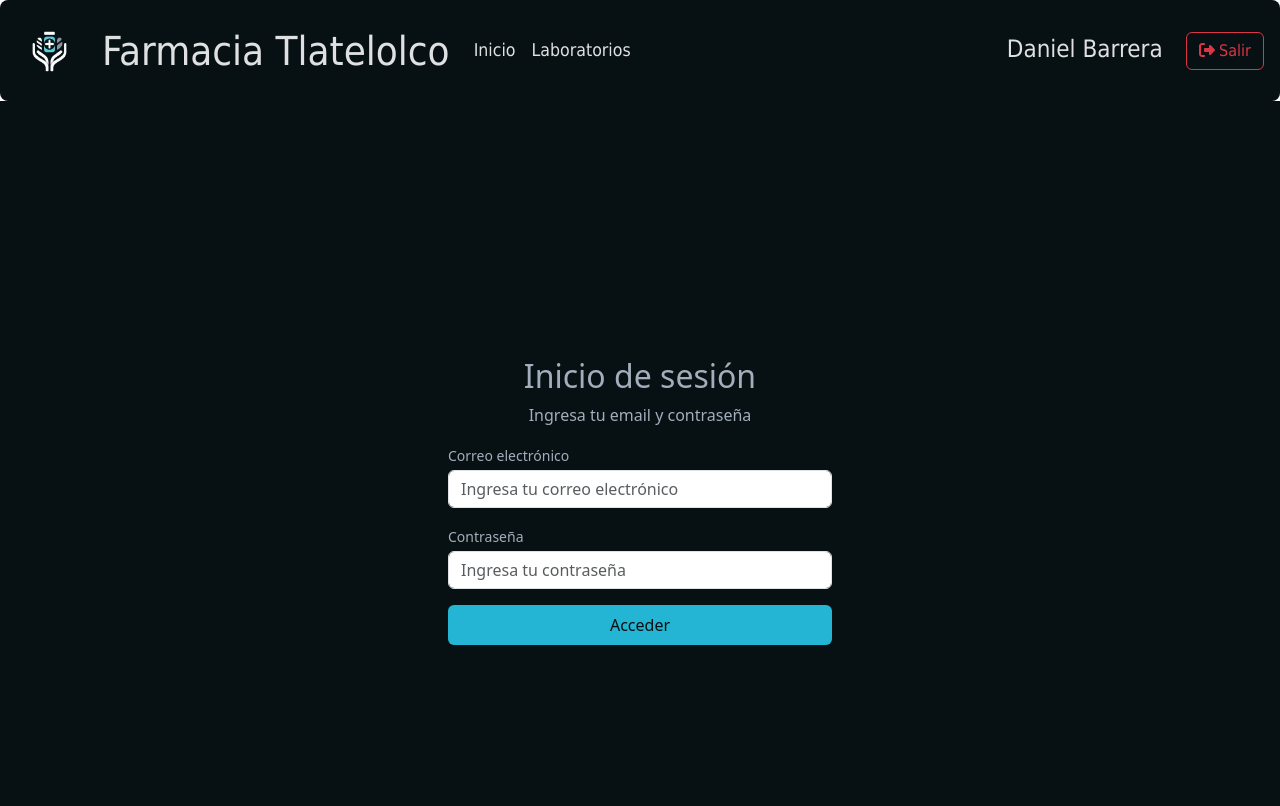
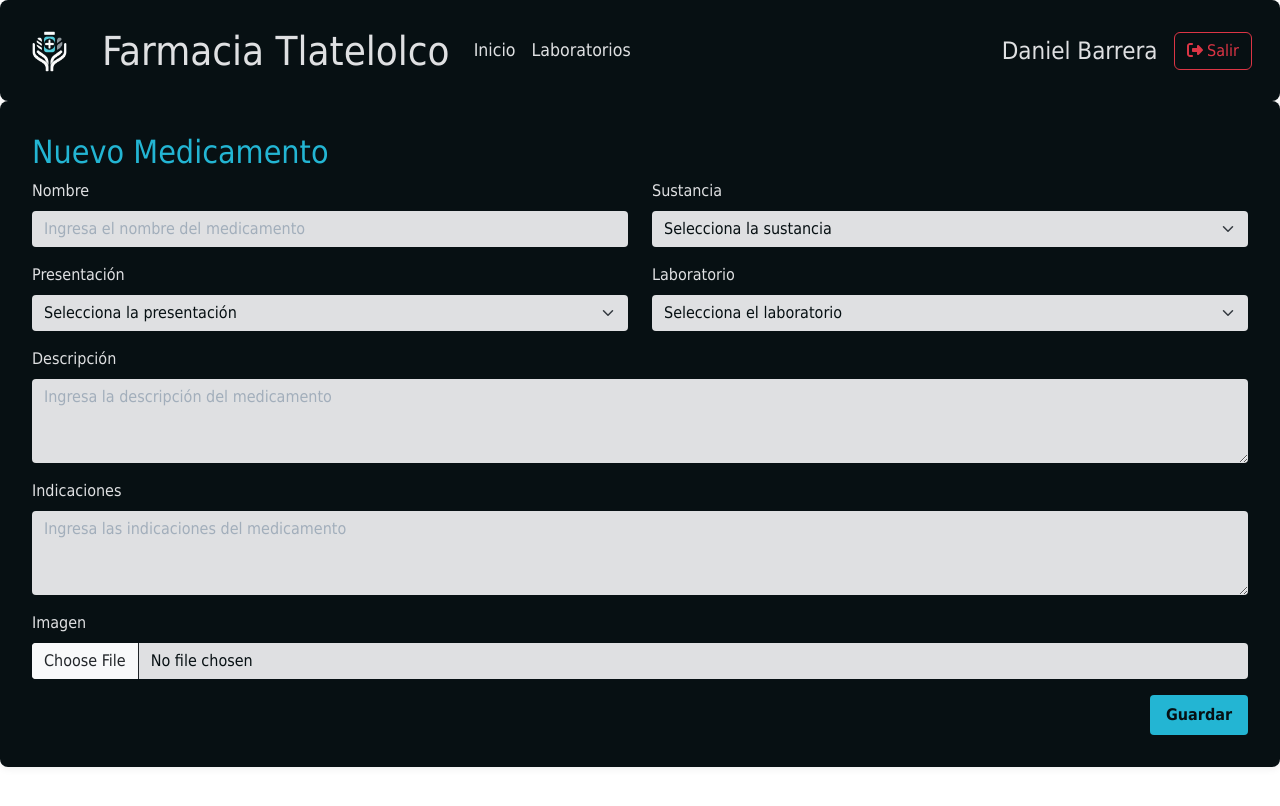
Before and after one commit to Daniel-tech-cloud/Proyecto-para-Farmacia, a React (Vite) app: page /alta in a window 1280 px wide. Before the commit this address led to /login. Shown: the top 806 px of the page. Built offline with nearby package versions, Linux system fonts and the light colour scheme.

Commit message:
Creación de componente para alata de medicamentos y ya hace el inicio de sesión. Queda pendiente usar context y actualiar navbar

```diff
--- a/package.json
+++ b/package.json
@@ -21,7 +21,7 @@
     "papaparse": "^5.4.1",
     "react": "^18.2.0",
     "react-dom": "^18.2.0",
-    "react-router-dom": "^6.23.1"
+    "react-router-dom": "^6.24.1"
   },
   "devDependencies": {
     "@types/react": "^18.2.55",
--- a/src/components/Home.jsx
+++ b/src/components/Home.jsx
@@ -55,7 +55,6 @@ export const Home = () => {
                                     <button className="btn btn-outline-info w-100 btn-font">Ver más...</button>
                                 </Link>
                             </div>
-
                         </div>
                     </div>
 
--- a/src/components/Laboratorios.jsx
+++ b/src/components/Laboratorios.jsx
@@ -2,7 +2,6 @@ import { useFetch } from '../hooks/useFetch';
 
 export const Laboratorios = () => {
     const { data, isLoading } = useFetch('http://localhost:3001/api/events/search/laboratorios/');
-
 
     return (
         <>
--- a/src/components/NavBar.jsx
+++ b/src/components/NavBar.jsx
@@ -1,25 +1,24 @@
 import { useState } from 'react';
-import { useNavigate } from 'react-router-dom';
 import { FontAwesomeIcon } from '@fortawesome/react-fontawesome';
 import { faSignOutAlt } from '@fortawesome/free-solid-svg-icons';
+import { Link } from 'react-router-dom'; // Importa Link desde react-router-dom
 
 import '../style.css';
 
 export const NavBar = () => {
     const [showMenu, setShowMenu] = useState(false);
-
-    const isAuthenticated = () => {
-
-    }
+    // Función para cerrar sesión
+    const handleLogout = () => {
+        // Lógica para cerrar sesión
+    };
 
     return (
-        <>
         <nav className="navbar navbar-expand-lg background-navbar rounded-3">
             <div className="container-fluid">
-                    <a className="navbar-brand d-flex align-items-center" href="/">
+                <Link className="navbar-brand d-flex align-items-center" to="/">
                     <img src="/public/img/logo.png" alt="Logo" className="img-logo img-fluid" />
                     <h1 className="m-0">Farmacia Tlatelolco</h1>
-                    </a>
+                </Link>
 
                 <button className="navbar-toggler" type="button" onClick={() => setShowMenu(!showMenu)}>
                     <span className="navbar-toggler-icon"></span>
@@ -28,27 +27,24 @@ export const NavBar = () => {
                 <div className={`collapse navbar-collapse ${showMenu ? 'show' : ''}`}>
                     <ul className="navbar-nav me-auto mb-2 mb-lg-0 navbar-font d-flex align-items-center">
                         <li className="nav-item">
-                                <a className="nav-link active" aria-current="page" href="/home">Inicio</a>
+                            <Link to="/home" className="nav-link">Inicio</Link>
                         </li>
                         <li className="nav-item">
-                                <a className="nav-link active" aria-current="page" href="/laboratorios">Laboratorios</a>
+                            <Link to="/laboratorios" className="nav-link">Laboratorios</Link>
                         </li>
                     </ul>
                 </div>
 
-                </div>
-                <div className="navbar-brand">
-                    <span>
+                <div className="navbar-brand d-flex align-items-center">
+                    <span className="me-3">
                         Daniel Barrera {/*  // TODO: Validar usuario */}
                                         {/*  // TODO: Arreglar fondo de navbar */}
                     </span>
-
-                    <button className="ms-3 btn btn-outline-danger">
+                    <button className="btn btn-outline-danger" onClick={handleLogout}>
                         <FontAwesomeIcon icon={faSignOutAlt} /> Salir
                     </button>
                 </div>
-
+            </div>
         </nav>
-        </>
-    )
-}
+    );
+};
--- a/src/components/routes/busqueda/Busqueda.jsx
+++ b/src/components/routes/busqueda/Busqueda.jsx
@@ -2,7 +2,7 @@ import React, { useState } from 'react';
 import { useNavigate } from 'react-router-dom';
 import { FontAwesomeIcon } from '@fortawesome/react-fontawesome';
 import { faSearch } from '@fortawesome/free-solid-svg-icons';
-import { log } from '@tensorflow/tfjs';
+
 
 export const Busqueda = ({ tipo }) => {
     const [datoABuscar, setDatoABuscar] = useState('');
@@ -32,7 +32,6 @@ export const Busqueda = ({ tipo }) => {
         try {
             const response = await fetch(`http://localhost:3001/api/events/search/${tipo}/search?nombre=${datoABuscar}`);
             const data = await response.json();
-            console.log(data);
 
             // Mapea el tipo de búsqueda a la propiedad correspondiente en la respuesta
             const tipoRespuestaMap = {
@@ -42,7 +41,6 @@ export const Busqueda = ({ tipo }) => {
             };
 
             const resultadosKey = tipoRespuestaMap[tipo];
-
             // Verifica si la respuesta tiene la propiedad correspondiente
             if (data && data[resultadosKey]) {
                 setResultados(data[resultadosKey]);
--- /dev/null
+++ b/src/components/routes/new/AltaMedicamento.jsx
@@ -0,0 +1,58 @@
+
+export const AltaMedicamento = () => {
+    return (
+        <>
+        <div class="bg-form">
+            <h2 class="font-title">Nuevo Medicamento</h2>
+            <form class="row">
+                <div class="col-12 col-md-6 mb-3">
+                    <label for="name" class="font-form form-label">Nombre</label>
+                    <input type="text" id="name" class="form-control" placeholder="Ingresa el nombre del medicamento"/>
+                </div>
+                <div class="col-12 col-md-6 mb-3">
+                    <label for="substance" class="font-form form-label">Sustancia</label>
+                    <select id="substance" class="font-ddl form-select">
+                        <option value="">Selecciona la sustancia</option>
+                        <option value="paracetamol">Paracetamol</option>
+                        <option value="ibuprofeno">Ibuprofeno</option>
+                        <option value="aspirina">Aspirina</option>
+                    </select>
+                </div>
+                <div class="col-12 col-md-6 mb-3">
+                    <label for="presentation" class="font-form form-label">Presentación</label>
+                    <select id="presentation" class="font-ddl form-select">
+                        <option value="">Selecciona la presentación</option>
+                        <option value="comprimidos">Comprimidos</option>
+                        <option value="capsulas">Cápsulas</option>
+                        <option value="jarabe">Jarabe</option>
+                    </select>
+                </div>
+                <div class="col-12 col-md-6 mb-3">
+                    <label for="laboratory" class="font-form form-label">Laboratorio</label>
+                    <select id="laboratory" class="font-ddl form-select">
+                        <option value="">Selecciona el laboratorio</option>
+                        <option value="pfizer">Pfizer</option>
+                        <option value="roche">Roche</option>
+                        <option value="bayer">Bayer</option>
+                    </select>
+                </div>
+                <div class="col-12 mb-3">
+                    <label for="description" class="font-form form-label">Descripción</label>
+                    <textarea id="description" class="form-control" rows="3" placeholder="Ingresa la descripción del medicamento"></textarea>
+                </div>
+                <div class="col-12 mb-3">
+                    <label for="indications" class="font-form form-label">Indicaciones</label>
+                    <textarea id="indications" class="form-control" rows="3" placeholder="Ingresa las indicaciones del medicamento"></textarea>
+                </div>
+                <div class="col-12 mb-3">
+                    <label for="image" class="font-form form-label">Imagen</label>
+                    <input type="file" id="image" class="form-control"/>
+                </div>
+                <div class="d-flex justify-content-end">
+                    <button type="submit" class="btn btn-submit">Guardar</button>
+                </div>
+            </form>
+        </div>
+        </>
+    )
+}
--- /dev/null
+++ b/src/components/routes/new/index.js
@@ -0,0 +1 @@
+export * from './AltaMedicamento';
--- a/src/components/routes/user/Login.jsx
+++ b/src/components/routes/user/Login.jsx
@@ -1,21 +1,61 @@
+import { useState } from 'react';
 
 export const Login = () => {
+
+    const [email, setEmail] = useState('');
+    const [pass, setPassword] = useState('');
+
+    const handleLogin = async (e) => {
+        e.preventDefault();
+
+        try {
+            const response = await fetch('http://localhost:3001/api/auth/login', {
+                method: 'POST',
+                headers: {
+                    'Content-Type': 'application/json'
+                },
+                body: JSON.stringify({ email, pass })
+            });
+
+            const data = await response.json();
+            console.log(data);
+
+            if (response.ok) {
+                // Guardar token en localStorage o sessionStorage
+                // localStorage.setItem('token', data.token); // Ejemplo: Guarda el token en localStorage
+
+                // TODO Implementar context y actualizar el contexto con los datos del usuario en navbar
+
+                // TODO Redirigir a la página de inicio
+
+
+            } else {
+                alert(data.msg); // Muestra el mensaje de error en caso de fallo en la autenticación
+            }
+        } catch (error) {
+            console.error('Error en la solicitud:', error);
+            alert('Error al intentar iniciar sesión. Por favor, inténtalo de nuevo.');
+        }
+    };
+
     return (
-    <>
         <div className="d-flex align-items-center justify-content-center vh-100 bg-rich-black">
             <div className="w-100 max-w-md p-8 space-y-4 rounded-lg bg-rich-black">
                 <div className="text-center">
                     <h2 className="text-2xl font-bold text-cadet-gray">Inicio de sesión</h2>
                     <p className="text-cadet-gray">Ingresa tu email y contraseña</p>
                 </div>
-          <form className="space-y-4">
+                <form className="space-y-4" onSubmit={handleLogin}>
                     <div className="form-group">
                         <label htmlFor="email" className="mb-1 text-sm font-medium text-cadet-gray">Correo electrónico</label>
                         <input
                             id="email"
                             type="email"
+                            value={email}
+                            onChange={(e) => setEmail(e.target.value)}
                             placeholder="Ingresa tu correo electrónico"
                             className="form-control rounded-md focus:outline-none focus:ring-2 focus:ring-pacific-cyan focus:border-pacific-cyan"
+                            required
                         />
                     </div>
                     <div className="form-group">
@@ -23,8 +63,11 @@ export const Login = () => {
                         <input
                             id="password"
                             type="password"
+                            value={pass}
+                            onChange={(e) => setPassword(e.target.value)}
                             placeholder="Ingresa tu contraseña"
                             className="form-control rounded-md focus:outline-none focus:ring-2 focus:ring-pacific-cyan focus:border-pacific-cyan"
+                            required
                         />
                     </div>
                     <button
@@ -36,8 +79,5 @@ export const Login = () => {
                 </form>
             </div>
         </div>
-
-    </>
-
-  )
-}
+    );
+};
--- a/src/main.jsx
+++ b/src/main.jsx
@@ -8,8 +8,8 @@ import { AppRouter } from './router/AppRouter';
 
 ReactDOM.createRoot(document.getElementById('root')).render(
   <React.StrictMode>
-    <BrowserRouter>
-      <AppRouter/>
-    </BrowserRouter>
+      <BrowserRouter>
+        <AppRouter/>
+      </BrowserRouter>
   </React.StrictMode>
 )
--- a/src/router/AppRouter.jsx
+++ b/src/router/AppRouter.jsx
@@ -2,6 +2,7 @@ import { Routes, Route, Navigate } from "react-router-dom";
 import { Home, NavBar, Laboratorios } from "../components";
 import { RegistroUsuario, Login } from "../components/routes/user";
 import {  Busqueda,  Informacion, Indicaciones } from "../components/routes/busqueda";
+import { AltaMedicamento } from "../components/routes/new";
 
 
 export const AppRouter = () => {
@@ -14,19 +15,18 @@ export const AppRouter = () => {
                 <Route path="login" element={ <Login /> } />
 
                 <Route path="*" element={ <Navigate to="/login" />} /> {/* Redirige a home si la ruta no coincide */}
-
-
+                {/* Registro usuario */}
                 <Route path="registro" element={ <RegistroUsuario /> } />
 
+                {/* Búsqeuda */}
                 <Route path="busqueda/medicina" element={<Busqueda tipo="Medicamentos" />} />
                 <Route path="busqueda/laboratorio" element={<Busqueda tipo="Laboratorios" />} />
                 <Route path="busqueda/sustancia" element={<Busqueda tipo="Sustancias" />} />
-
                 <Route path="busqueda/medicina/:id" element={<Indicaciones />} />
-
                 <Route path="busqueda/laboratorio/:id" element={<Informacion tipo="Laboratorios" />} />
                 <Route path="busqueda/sustancia/:id" element={<Informacion tipo="Sustancia" />} />
 
+                <Route path="alta" element={ <AltaMedicamento /> } />
 
 
             </Routes>
--- a/src/style.css
+++ b/src/style.css
@@ -9,84 +9,72 @@
   --fuenteSecundaria: "Sans serif";
 }
 
-/* Colores de barra de navegación */
-.background-navbar{
-  background-color: var(--color-RichBlack);
+/* Estilos generales */
+body {
   font-family: var(--fuentePrincipal);
+  color: var(--color-RichBlack);
 }
 
-.img-logo{
+.background-navbar {
+  background-color: var(--color-RichBlack);
+}
+
+.img-logo {
   max-width: 75px;
   height: auto;
   margin-right: 15px;
 }
 
 .navbar-toggler {
-  background-color: var(--color-Platinum); /* Color de fondo negro */
-  color: var(--color-Platinum); /* Color de texto cian pacífico */
-  font-size: 1.3rem; /* Cambia el tamaño del icono de la hamburguesa */
+  background-color: var(--color-Platinum);
+  color: var(--color-Platinum);
+  font-size: 1.3rem;
 }
 
 .navbar-toggler-icon {
-  background-color: var(--color-Platinum); /* Color de fondo del icono blanco */
+  background-color: var(--color-Platinum);
 }
 
-/* Fuente de barra de navegación */
-.navbar-font{
+.navbar-font {
   font-family: var(--fuentePrincipal);
   font-size: 1.1rem;
 }
 
-
-/* Color de fuente */
-
-/* Estilos CSS para los elementos de texto dentro de la barra de navegación */
 .navbar-brand h1,
 .navbar-nav .nav-item .nav-link {
-  color: var(--color-Platinum); /* Utiliza la variable de color en ambos elementos */
+  color: var(--color-Platinum);
 }
 
-.navbar-brand span{
-  color: var(--color-Platinum); /* Utiliza la variable de color en ambos elementos */
+.navbar-brand span {
+  color: var(--color-Platinum);
   font-size: 1.5rem;
+}
 
-}
-/* Estilos de h1 */
-
-/* Fuente */
-.font-h1{
+.font-h1 {
   font-family: var(--fuentePrincipal);
   color: var(--color-RichBlack);
 }
 
-/* Estilo de tarjetas */
-
-/* Imágenes */
-.img-size{
+.img-size {
   height: 400px;
   width: 400px;
 }
 
-
-/* Fuente */
-.card-font{
+.card-font {
   font-family: var(--fuentePrincipal);
 }
 
-
-/* Estilo de botones */
-.btn-font{
+.btn-font {
   font-family: var(--fuentePrincipal);
   color: var(--color-RichBlack);
   font-size: 1.3rem;
 }
 
-/* Estilo para indicaciones */
 .product-container {
   max-width: 400px;
   margin: auto;
   padding: 20px;
-  background-color: #f8f9fa;
+  background-color: var(--color-Platinum);
   border-radius: 10px;
   font-family: var(--fuentePrincipal);
   color: var(--color-RichBlack);
@@ -96,21 +84,23 @@
   width: 100%;
   height: auto;
 }
+
 .product-info {
   text-align: center;
   font-size: 1.5rem;
 }
+
 .product-title {
   font-size: 2rem;
   margin-top: 20px;
   margin-bottom: 10px;
 }
+
 .product-price {
   font-size: 2rem;
   margin-bottom: 20px;
 }
 
-/* Estilo form login */
 .bg-rich-black {
   background-color: var(--color-RichBlack);
 }
@@ -132,7 +122,7 @@
 }
 
 .hover\:bg-dark-pacific-cyan:hover {
-  background-color: #1c95b0; /* Darker shade of PacificCyan */
+  background-color: #1c95b0;
 }
 
 .focus\:ring-pacific-cyan:focus {
@@ -190,21 +180,83 @@
   height: 100vh;
 }
 
+/* Estilos del formulario */
+.bg-form {
+  background-color: var(--color-RichBlack);
+  color: var(--color-Platinum);
+  padding: 2rem;
+  border-radius: 0.5rem;
+  box-shadow: 0 0 10px rgba(0, 0, 0, 0.1);
+}
+.bg-form .font-title{
+
+  font-family: var(--fuentePrincipal);
+  color: var(--color-PacificCyan);
+
+}
+
+.bg-form .form-label {
+  color: var(--color-CadetGray);
+}
+
+.bg-form .form-control {
+  background-color: var(--color-Platinum);
+  color: var(--color-RichBlack);
+  border: none;
+  border-radius: 0.25rem;
+}
+
+.bg-form .form-control::placeholder {
+  color: var(--color-CadetGray);
+}
+
+.bg-form .form-select {
+  background-color: var(--color-Platinum);
+  color: var(--color-RichBlack);
+  border: none;
+  border-radius: 0.25rem;
+}
+
+.bg-form .form-select option {
+  color: var(--color-RichBlack);
+}
+
+.bg-form .btn-submit {
+  background-color: var(--color-PacificCyan);
+  color: var(--color-RichBlack);
+  font-weight: bold;
+  padding: 0.5rem 1rem;
+  border: none;
+  border-radius: 0.25rem;
+  transition: background-color 0.3s;
+}
+
+.bg-form .btn-submit:hover {
+  background-color: var(--color-PacificCyan);
+}
+
+.bg-form .font-form {
+  font-family: var(--fuentePrincipal);
+  color: var(--color-Platinum);
+}
+
+.bg-form .font-ddl {
+  font-family: var(--fuentePrincipal);
+  color: var(--color-RichBlack);
+}
+
 /* Media queries */
 @media (max-width: 576px) {
   .img-logo {
-      max-width: 50px;  /* Tamaño más pequeño para pantallas pequeñas */
+      max-width: 50px;
   }
 }
 
-/* Estilos para pantallas grandes */
 @media screen and (min-width: 992px) {
   /* Estilos específicos para la barra de navegación en pantallas grandes */
 }
 
-/* Estilos para pantallas pequeñas */
 @media screen and (max-width: 991px) {
-  /* Estilos específicos para la barra de navegación en pantallas pequeñas */
   .navbar-nav {
       flex-direction: column;
   }
```
Also changed, not shown: 2 other files (tests, documents, lock files or other folders). Lines whose indentation alone changed are shown as unchanged.
